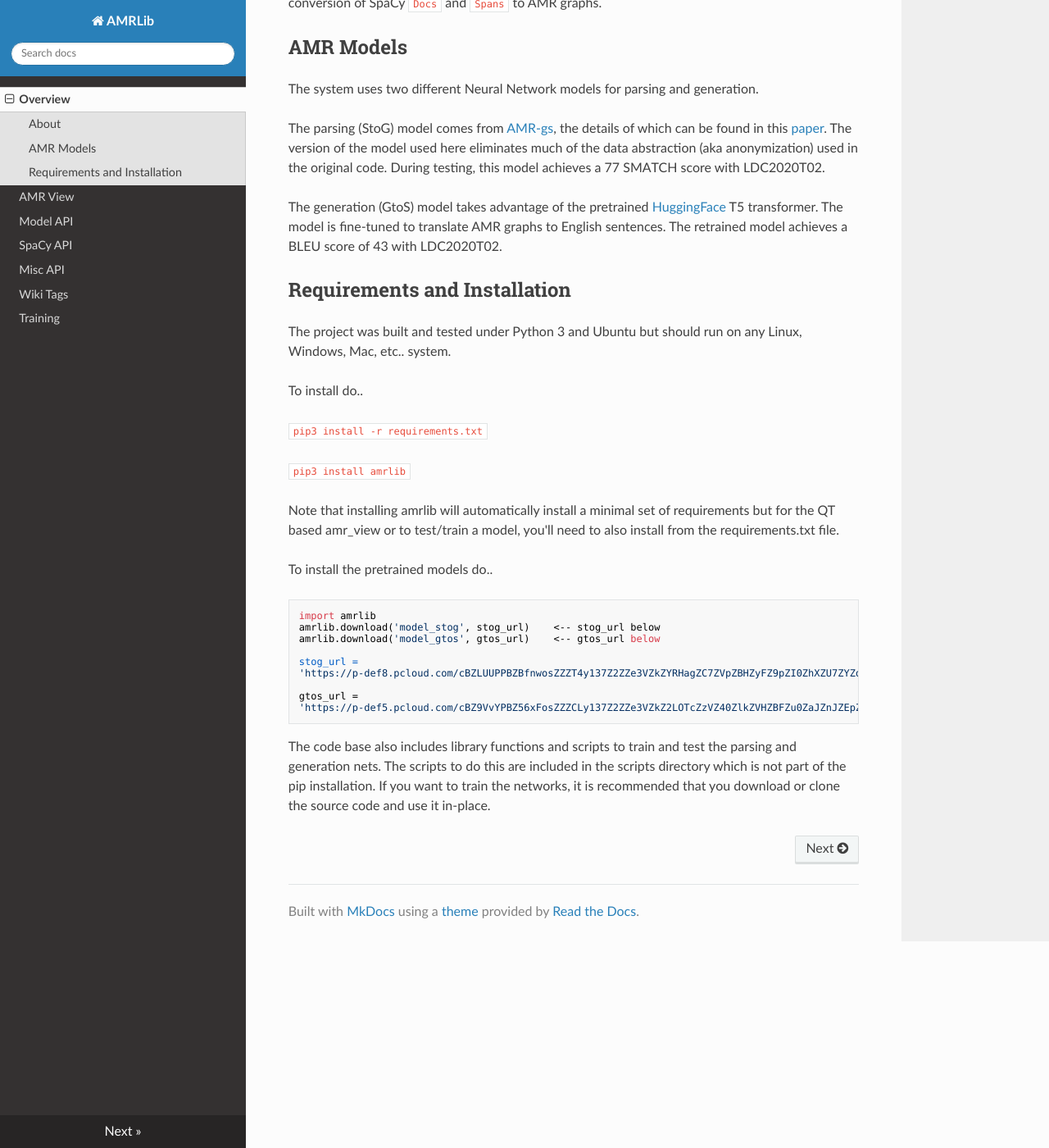
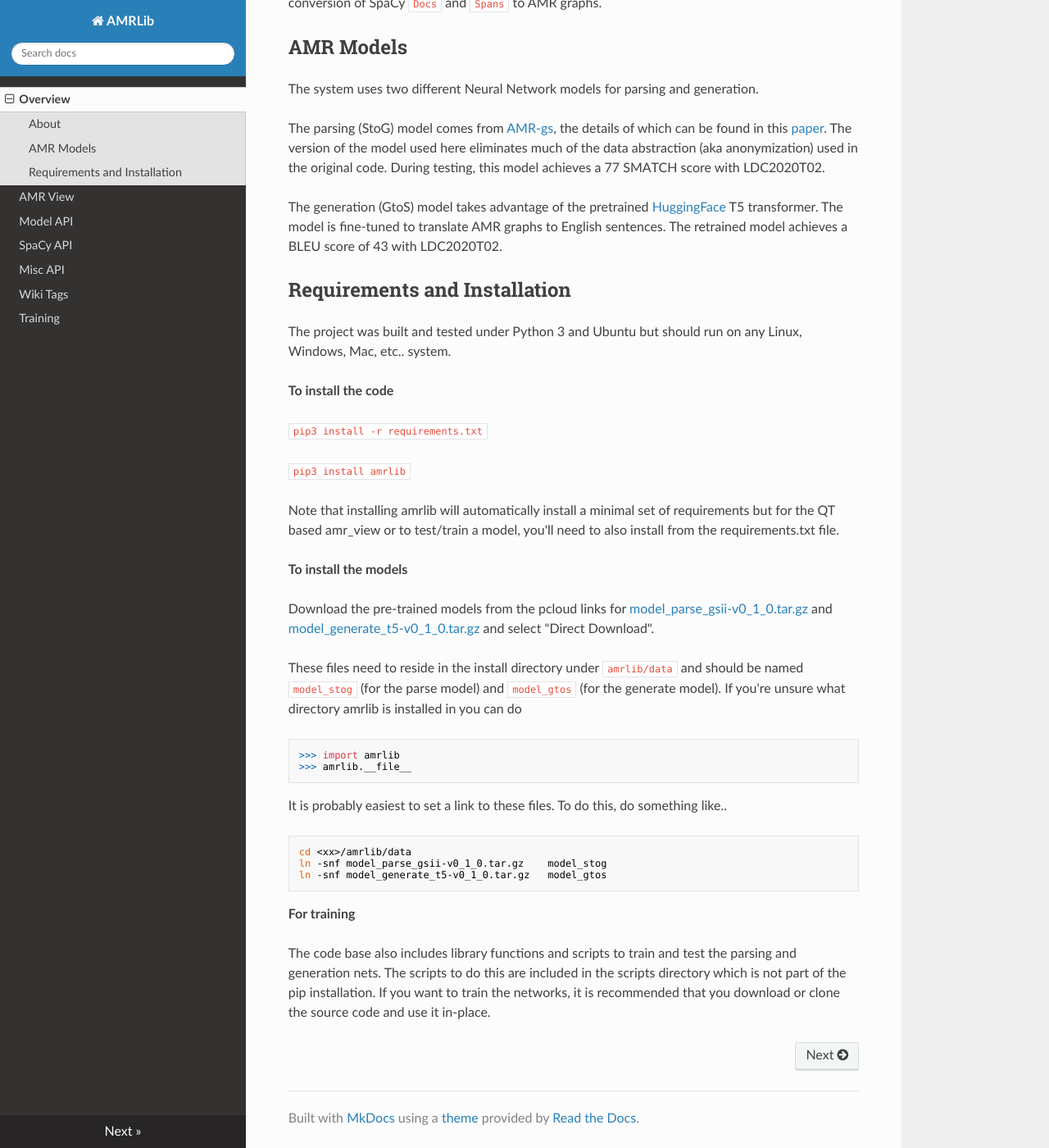
Before and after one commit to bjascob/amrlib, an MkDocs documentation site: the page built from docs/overview.md, in a window 1280 px wide and 1400 px high, scrolled down 416 px. Shown: the whole window at 82% size. Built offline with MkDocs 1.6.1, drawn with Linux system fonts in a browser that asks for light colours; nearby versions of some CDN libraries.

Commit message:
update model download procedure

````diff
--- a/docs/overview.md
+++ b/docs/overview.md
@@ -31,7 +31,7 @@ achieves a BLEU score of 43 with LDC2020T02.
 ## Requirements and Installation
 The project was built and tested under Python 3 and Ubuntu but should run on any Linux, Windows, Mac, etc.. system.
 
-To install do..
+**To install the code**
 
 `pip3 install -r requirements.txt`
 
@@ -40,19 +40,29 @@ To install do..
 Note that installing amrlib will automatically install a minimal set of requirements but for the QT based amr_view
 or to test/train a model, you'll need to also install from the requirements.txt file.
 
+**To install the models**
 
-To install the pretrained models do..
+Download the pre-trained models from the pcloud links for
+[model_parse_gsii-v0_1_0.tar.gz](https://u.pcloud.link/publink/show?code=XZD2z0XZOqRtS2mNMHhMG4UhXOCNO4yzeaLk)
+and
+[model_generate_t5-v0_1_0.tar.gz](https://u.pcloud.link/publink/show?code=XZF2z0XZwTDm0pVFIAYjdAbsqUJ83SYoQSdV)
+and select "Direct Download".
+
+These files need to reside in the install directory under `amrlib/data` and should be named
+`model_stog` (for the parse model) and `model_gtos` (for the generate model).  If you're unsure what directory
+amrlib is installed in you can do
 ```
-import amrlib
-amrlib.download('model_stog', stog_url)    <-- stog_url below
-amrlib.download('model_gtos', gtos_url)    <-- gtos_url below
+>>> import amrlib
+>>> amrlib.__file__
+```
+It is probably easiest to set a link to these files.  To do this, do something like..
+```
+cd <xx>/amrlib/data
+ln -snf model_parse_gsii-v0_1_0.tar.gz    model_stog
+ln -snf model_generate_t5-v0_1_0.tar.gz   model_gtos
+```
 
-stog_url =
-'https://p-def8.pcloud.com/cBZLUUPPBZBfnwosZZZT4y137Z2ZZe3VZkZYRHagZC7ZVpZBHZyFZ9pZI0ZhXZU7ZYZdkZh7ZrFZCFZIpZD2z0XZTS00VM2QHM4XvD8cvftRmB8ghiTk/model_parse_gsii-v0_1_0.tar.gz'
-
-gtos_url =
-'https://p-def5.pcloud.com/cBZ9VvYPBZ56xFosZZZCLy137Z2ZZe3VZkZ2LOTcZzVZ40ZlkZVHZBFZu0ZaJZnJZEpZP5Z4pZokZcJZuJZF2z0XZtjveznPmwmm9KNc7cg0rRurX0Lnk/model_generate_t5-v0_1_0.tar.gz'
-```
+**For training**
 
 The code base also includes library functions and scripts to train and test the parsing and generation nets.
 The scripts to do this are included in the scripts directory which is not part of the pip installation.
````
Also changed, not shown: README.md (+22 -13 lines).
